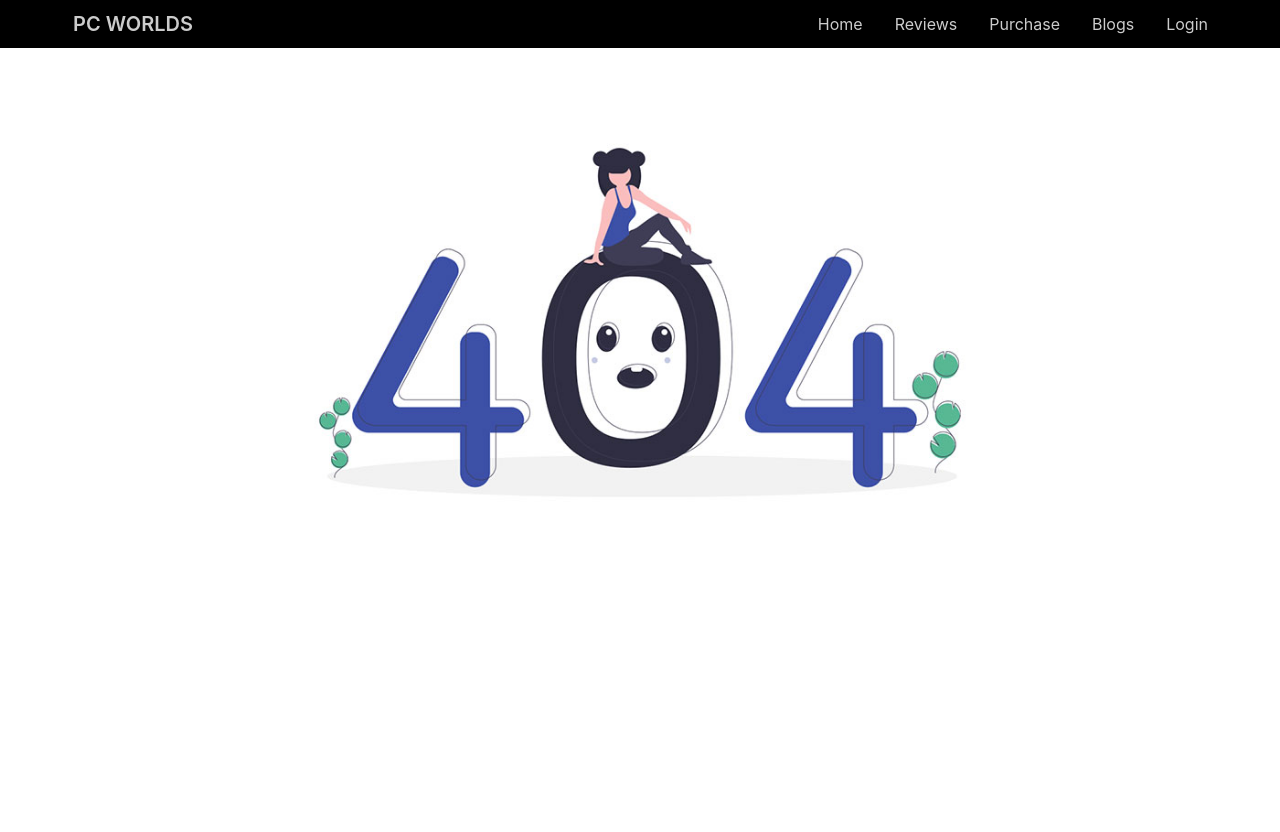
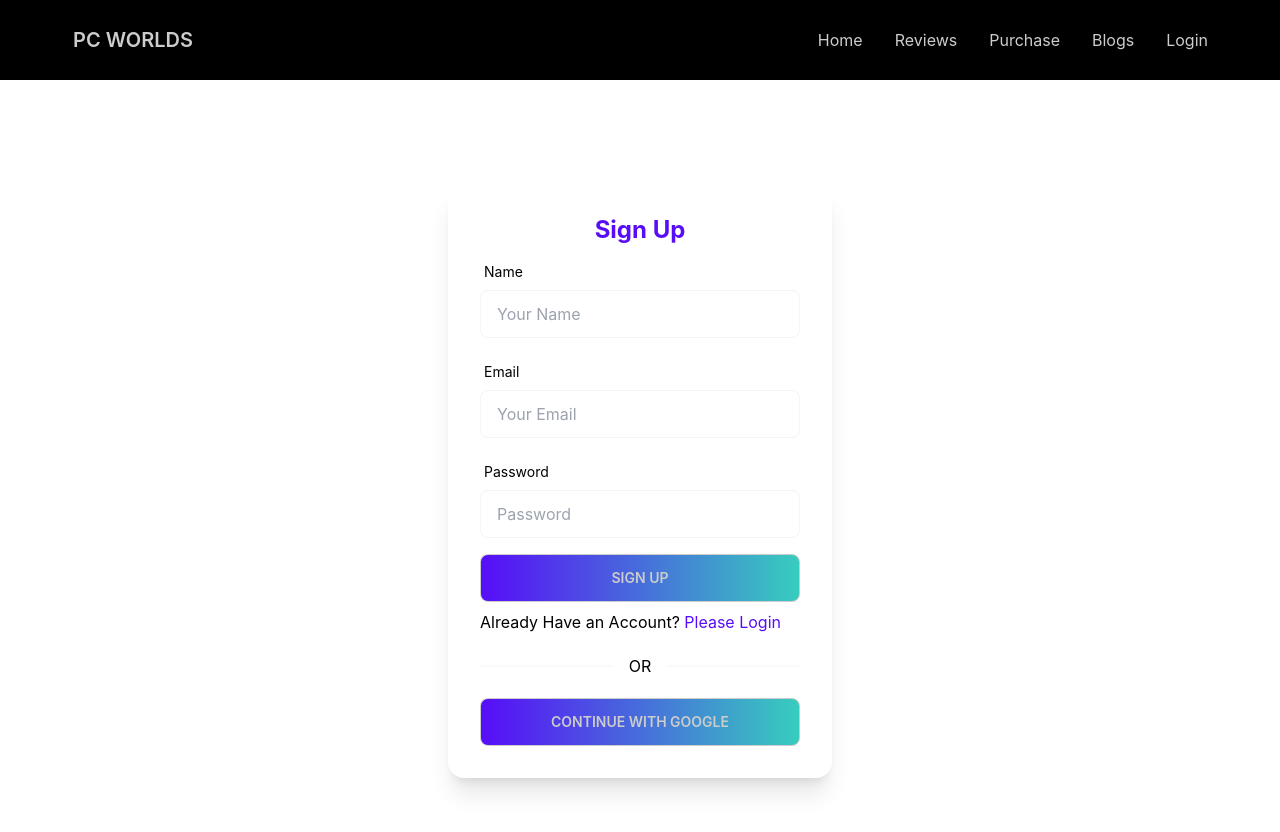
Before and after one commit to Mueid97/pc-worlds-client-website, a React (Create React App) app: page /signup in a window 1280 px wide. Shown: the top 832 px of the page. Before the commit the page ends 800 px from the top, so only its background shows below. Built offline with nearby package versions, Linux system fonts and the light colour scheme; no server answers.

Commit message:
sighup done

```diff
--- a/src/App.js
+++ b/src/App.js
@@ -8,6 +8,7 @@ import Blogs from './pages/Blogs/Blogs';
 import NavBar from './pages/Share/NavBar';
 import RequireAuth from './RequireAuth/RequireAuth';
 import Login from './Login/Login';
+import SignUp from './Login/SignUp';
 
 function App() {
   return (
@@ -23,6 +24,7 @@ function App() {
           </Route>
         <Route path='blogs' element={<Blogs></Blogs>} ></Route>
         <Route path='login' element={<Login></Login>} ></Route>
+        <Route path='signup' element={<SignUp></SignUp>} ></Route>
         <Route path='*' element={<NotFound></NotFound>} ></Route>
       </Routes>
     </div>
--- a/src/Login/Login.js
+++ b/src/Login/Login.js
@@ -3,6 +3,7 @@ import { useSignInWithEmailAndPassword, useSignInWithGoogle } from 'react-fireba
 import { useForm } from 'react-hook-form';
 import { Link, useLocation, useNavigate } from 'react-router-dom';
 import auth from '../firebase.init';
+import Loading from '../pages/Share/Loading';
 
 const Login = () => {
     const [signInWithGoogle, gUser, gLoading, gError] = useSignInWithGoogle(auth);
@@ -29,7 +30,7 @@ const Login = () => {
     },[user, gUser, from, navigate])
 
     if (loading || gLoading) {
-        return 'loading'
+        return <Loading></Loading>
     }
 
     if (error || gError) {
@@ -46,15 +47,15 @@ const Login = () => {
         <div className='flex justify-center items-center h-screen'>
         <div className="card w-96 bg-base-100 shadow-xl">
             <div className="card-body">
-                <h2 className=" text-center text-2xl text-secondary font-bold">Login</h2>
+                <h2 className=" text-center text-2xl text-primary font-bold ">Login</h2>
                 <form onSubmit={handleSubmit(onSubmit)}>
 
                     <div className="form-control w-full max-w-xs">
                         <label className="label">
-                            <span className="label-text">Email</span>
+                            <span className="label-text text-black">Email</span>
 
                         </label>
-                        <input type="email" placeholder="Your Email" className="input input-bordered w-full max-w-xs"
+                        <input type="email" placeholder="Your Email" className="input input-bordered w-full max-w-xs text-black"
                             {...register("email", {
                                 required: {
                                     value: true,
@@ -75,10 +76,10 @@ const Login = () => {
 
                     <div className="form-control w-full max-w-xs">
                         <label className="label">
-                            <span className="label-text">Password</span>
+                            <span className="label-text text-black">Password</span>
 
                         </label>
-                        <input type="password" placeholder="Password" className="input input-bordered w-full max-w-xs"
+                        <input type="password" placeholder="Password" className="input input-bordered w-full max-w-xs text-black"
                             {...register("password", {
                                 required: {
                                     value: true,
@@ -95,11 +96,11 @@ const Login = () => {
                         </label>
                     </div>
                     {signInError}
-                    <input className='btn  w-full max-w-xs' type="submit" value='Login' />
+                    <input className='btn  w-full max-w-xs bg-gradient-to-r from-primary to-secondary' type="submit" value='Login' />
                 </form>
-                <p>New to Doctors portal <Link to='/register' className='text-secondary' >Create a New Account</Link></p>
-                <div className="divider">OR</div>
-                <button onClick={() => signInWithGoogle()} className="btn btn-outline">Continue With Google</button>
+                <p className='text-black'>New to PC WORLDS <Link to='/signup' className='text-primary' >Create a New Account</Link></p>
+                <div className="divider text-black">OR</div>
+                <button onClick={() => signInWithGoogle()} className="btn btn-outline bg-gradient-to-r from-primary to-secondary">Continue With Google</button>
             </div>
         </div>
     </div>
--- a/src/Login/SignUp.js
+++ b/src/Login/SignUp.js
@@ -1,9 +1,130 @@
-import React from 'react';
+import React, { useEffect } from 'react';
+import { useCreateUserWithEmailAndPassword, useSignInWithGoogle, useUpdateProfile } from 'react-firebase-hooks/auth';
+import { useForm } from 'react-hook-form';
+import { Link, useLocation, useNavigate } from 'react-router-dom';
+import auth from '../firebase.init';
+import Loading from '../pages/Share/Loading';
 
 const SignUp = () => {
+    const [signInWithGoogle, gUser, gLoading, gError] = useSignInWithGoogle(auth);
+    const { register, formState: { errors }, handleSubmit } = useForm();
+    const [
+        createUserWithEmailAndPassword,
+        user,
+        loading,
+        error,
+    ] = useCreateUserWithEmailAndPassword(auth);
+
+    const [updateProfile, updating, updatError] = useUpdateProfile(auth);
+
+    //const [token] = useToken(user || gUser);
+
+    const location = useLocation();
+    const navigate = useNavigate();
+    let from = location.state?.from?.pathname || "/";
+
+    useEffect(() => {
+        if (user || gUser) {
+            navigate(from, { replace: true });
+        }
+    }, [user, gUser, from, navigate])
+
+    let signInError;
+
+    if (loading || gLoading || updating) {
+        return <Loading></Loading>
+    }
+
+    if (error || gError || updatError) {
+        signInError = <p className='text-red-500'>{error?.message || gError?.message}</p>
+    }
+
+    const onSubmit = data => {
+        createUserWithEmailAndPassword(data.email, data.password);
+        updateProfile(data.name);
+        console.log(data);
+    }
+
     return (
-        <div>
+        <div className='flex justify-center items-center h-screen'>
+            <div className="card w-96 bg-base-100 shadow-xl">
+                <div className="card-body">
+                    <h2 className=" text-center text-2xl font-bold text-primary">Sign Up</h2>
+                    <form onSubmit={handleSubmit(onSubmit)}>
 
+                        <div className="form-control w-full max-w-xs">
+                            <label className="label">
+                                <span className="label-text text-black">Name</span>
+
+                            </label>
+                            <input type="text" placeholder="Your Name" className="input input-bordered w-full max-w-xs text-black"
+                                {...register("name", {
+                                    required: {
+                                        value: true,
+                                        message: 'Name is required',
+                                    }
+
+                                })} />
+                            <label className="label">
+                                {errors.name?.type === 'required' && <span className="label-text-alt text-red-500">{errors.name.message}</span>}
+
+                            </label>
+                        </div>
+
+                        {/* email */}
+                        <div className="form-control w-full max-w-xs">
+                            <label className="label">
+                                <span className="label-text text-black">Email</span>
+
+                            </label>
+                            <input type="email" placeholder="Your Email" className="input input-bordered w-full max-w-xs text-black"
+                                {...register("email", {
+                                    required: {
+                                        value: true,
+                                        message: 'Email is required',
+                                    },
+                                    pattern: {
+                                        value: /[A-Za-z]{3}/,
+                                        message: 'provide a valid email'
+                                    }
+                                })} />
+                            <label className="label">
+                                {errors.email?.type === 'required' && <span className="label-text-alt text-red-500">{errors.email.message}</span>}
+                                {errors.email?.type === 'pattern' && <span className="label-text-alt text-red-500">{errors.email.message}</span>}
+                            </label>
+                        </div>
+
+                        {/* password */}
+
+                        <div className="form-control w-full max-w-xs">
+                            <label className="label">
+                                <span className="label-text text-black">Password</span>
+
+                            </label>
+                            <input type="password" placeholder="Password" className="input input-bordered w-full max-w-xs text-black"
+                                {...register("password", {
+                                    required: {
+                                        value: true,
+                                        message: 'Password is required',
+                                    },
+                                    minLength: {
+                                        value: 6,
+                                        message: 'Must be 6 characters or longer'
+                                    }
+                                })} />
+                            <label className="label">
+                                {errors.password?.type === 'required' && <span className="label-text-alt text-red-500">{errors.password.message}</span>}
+                                {errors.password?.type === 'minLength' && <span className="label-text-alt text-red-500">{errors.password.message}</span>}
+                            </label>
+                        </div>
+                        {signInError}
+                        <input className='btn  w-full max-w-xs  bg-gradient-to-r from-primary to-secondary' type="submit" value='Sign up' />
+                    </form>
+                    <p className='text-black'>Already Have an Account? <Link to='/login' className='text-primary ' >Please Login</Link></p>
+                    <div className="divider text-black">OR</div>
+                    <button onClick={() => signInWithGoogle()} className="btn btn-outline bg-gradient-to-r from-primary to-secondary ">Continue With Google</button>
+                </div>
+            </div>
         </div>
     );
 };
--- a/src/pages/Blogs/Blogs.js
+++ b/src/pages/Blogs/Blogs.js
@@ -4,7 +4,7 @@ import Footer from '../Share/Footer';
 const Blogs = () => {
     return (
         <div>
-            <div className='px-14 my-5'>
+            <div className='px-14 my-5 text-black font-serif'>
                 <div className='mb-5'>
                     <h1 className='text-3xl text-bold'> How will you improve the performance of a React Application?</h1>
                     <p>Keeping component state local where necessary.
--- a/src/pages/Home/Banner.js
+++ b/src/pages/Home/Banner.js
@@ -25,7 +25,7 @@ const Banner = () => {
                     <img  src={bannar5} alt='' />
                 </div>
             </div>
-            <div class="flex justify-center w-full py-2 gap-2">
+            <div className="flex justify-center w-full py-2 gap-2">
                 <a href="#item1" className="btn btn-xs">1</a>
                 <a href="#item2" className="btn btn-xs">2</a>
                 <a href="#item3" className="btn btn-xs">3</a>
--- a/src/pages/Home/NewArrival.js
+++ b/src/pages/Home/NewArrival.js
@@ -3,13 +3,13 @@ import newArrival from '../../images/new product.jpg'
 const NewArrival = () => {
     return (
         <div className='mt-20'>
-            <div class="hero min-h-screen bg-base-100 text-black">
-                <div class="hero-content flex-col lg:flex-row-reverse gap-20">
-                    <img src={newArrival}class="max-w-sm rounded-lg shadow-2xl" alt='' />
+            <div className="hero min-h-screen bg-base-100 text-black">
+                <div className="hero-content flex-col lg:flex-row-reverse gap-20">
+                    <img src={newArrival}className="max-w-sm rounded-lg shadow-2xl" alt='' />
                     <div>
-                        <h1 class="text-5xl font-bold text-accent mt">New Arrival</h1>
-                        <p class="py-6 font-serif">This Core i9-11900K Processor comes with Intel Iris Xe Graphics 32 graphics. This new 11th gen Rocket Lake microarchitecture is manufactured with the 14nm process that comes with eight cores and 16 threads. As this chip is updated to the latest BIOS revision, it nicely fits into any Intel 400 and 500 series motherboards. Focusing on this, all the major motherboard manufacturers have already started BIOS updates for their 400 and 500 series lineup. These Processors also support 64-bit computing on Intel architecture require an Intel x86-64 (64 bit) architecture-enabled BIOS.</p>
-                        <button class="btn btn-primary bg-gradient-to-r from-primary to-secondary">Read More</button>
+                        <h1 className="text-5xl font-bold text-accent mt">New Arrival</h1>
+                        <p className="py-6 font-serif">This Core i9-11900K Processor comes with Intel Iris Xe Graphics 32 graphics. This new 11th gen Rocket Lake microarchitecture is manufactured with the 14nm process that comes with eight cores and 16 threads. As this chip is updated to the latest BIOS revision, it nicely fits into any Intel 400 and 500 series motherboards. Focusing on this, all the major motherboard manufacturers have already started BIOS updates for their 400 and 500 series lineup. These Processors also support 64-bit computing on Intel architecture require an Intel x86-64 (64 bit) architecture-enabled BIOS.</p>
+                        <button className="btn btn-primary bg-gradient-to-r from-primary to-secondary">Read More</button>
                     </div>
                 </div>
             </div>
--- /dev/null
+++ b/src/pages/Share/Loading.js
@@ -0,0 +1,14 @@
+import React from 'react';
+
+const Loading = () => {
+    return (
+        <div class="flex items-center justify-center space-x-2">
+            <div class="spinner-border animate-spin inline-block w-12 h-12 border-4 rounded-full" role="status">
+                <span class="visually-hidden">Loading...</span>
+            </div>
+
+        </div>
+    );
+};
+
+export default Loading;
--- a/src/pages/Share/NavBar.js
+++ b/src/pages/Share/NavBar.js
@@ -1,23 +1,31 @@
+import { signOut } from 'firebase/auth';
 import React from 'react';
+import { useAuthState } from 'react-firebase-hooks/auth';
 import { Link } from 'react-router-dom';
+import auth from '../../firebase.init';
 
 const NavBar = () => {
+    const [user] = useAuthState(auth);
+    const signUp = () => {
+        signOut(auth);
+      };
     const manuBar = <>
         <li><Link to='/'>Home</Link></li>
         <li><Link to='reviews'>Reviews</Link></li>
         <li><Link to='purchase'>Purchase</Link></li>
         <li><Link to='blogs'>Blogs</Link></li>
-        <li><Link to='login'>Login</Link></li>
+        { user? <button onClick={signUp} className="btn bg-gradient-to-r from-primary to-secondary">Sign Out</button>:
+            <li><Link to='login'>Login</Link></li>}
     </>
     return (
         <div>
-            <div className="flex justify-between bg-base-300 lg:px-14">
+            <div className="flex justify-between bg-base-300 lg:px-14 py-4">
                 <div className="navbar-start">
                     <div className="dropdown">
-                        <label tabindex="0" className="btn btn-ghost lg:hidden">
-                            <svg xmlns="http://www.w3.org/2000/svg" className="h-5 w-5" fill="none" viewBox="0 0 24 24" stroke="currentColor"><path stroke-linecap="round" stroke-linejoin="round" stroke-width="2" d="M4 6h16M4 12h8m-8 6h16" /></svg>
+                        <label tabIndex="0" className="btn btn-ghost lg:hidden">
+                            <svg xmlns="http://www.w3.org/2000/svg" className="h-5 w-5" fill="none" viewBox="0 0 24 24" stroke="currentColor"><path strokeLinecap="round" strokeLinejoin="round" strokeWidth="2" d="M4 6h16M4 12h8m-8 6h16" /></svg>
                         </label>
-                        <ul tabindex="0" className="menu menu-compact dropdown-content mt-3 p-2 shadow bg-base-100 rounded-box w-52">
+                        <ul tabIndex="0" className="menu menu-compact dropdown-content mt-3 p-2 shadow bg-base-100 rounded-box w-52">
                             {
                                 manuBar
                             }
```
